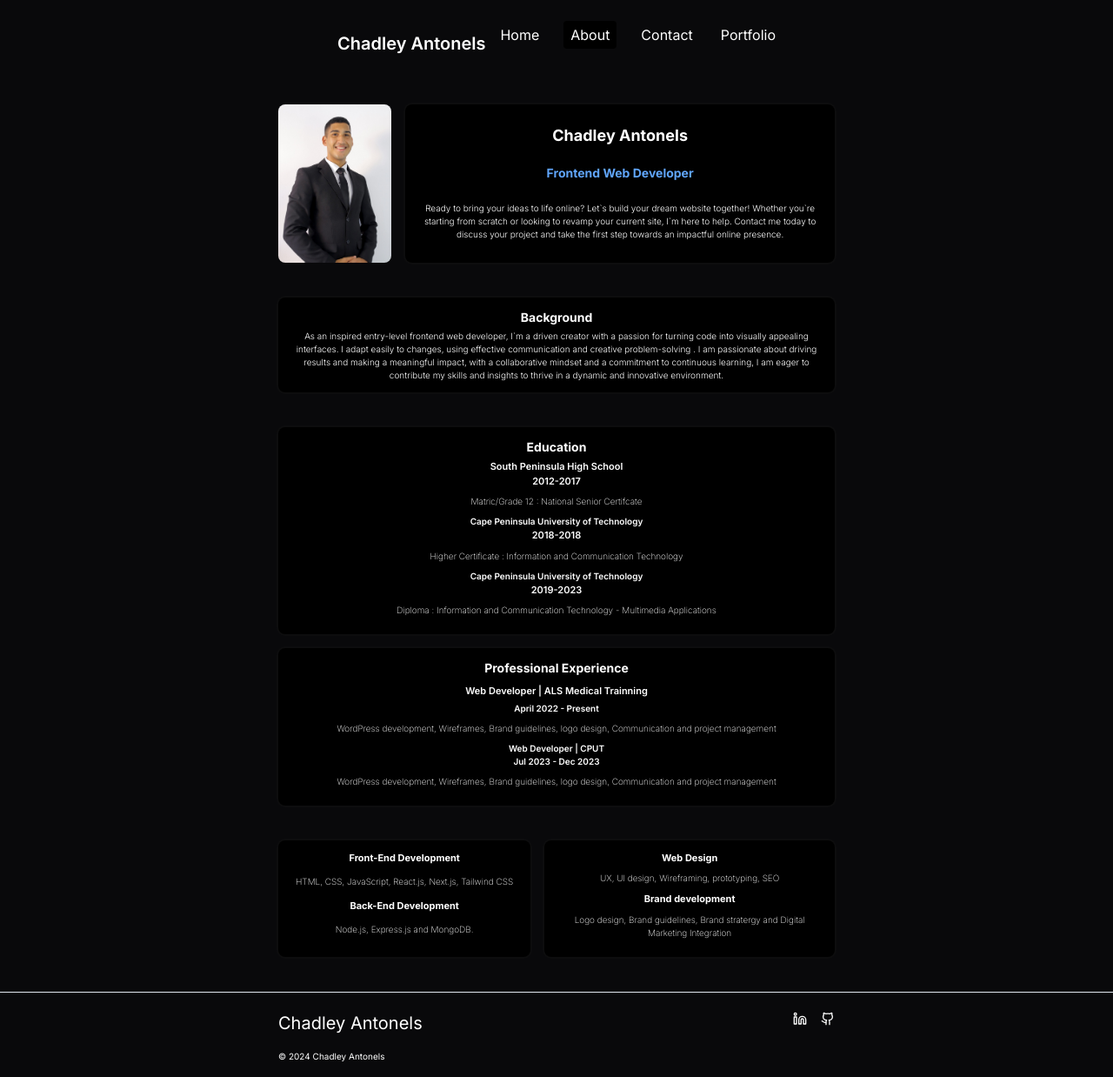
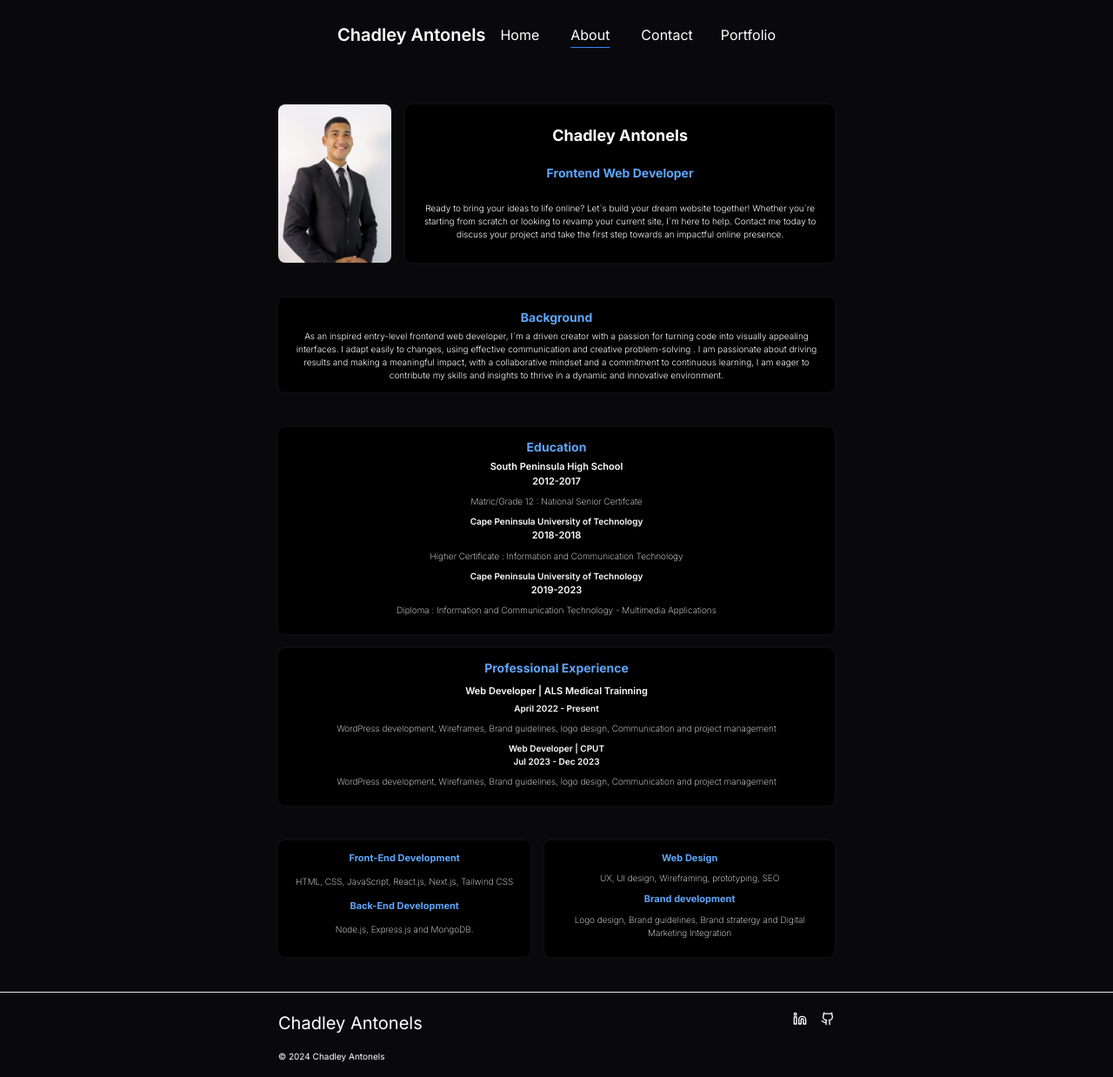
Before and after one commit to ChadleyAntonels1/CA-website-portfolio-Next.js, a Next.js app: page /about in a window 1280 px wide. Shown: the whole page at 87% size. Built offline with nearby package versions, Linux system fonts and the light colour scheme.

Commit message:
minor updates

```diff
--- a/src/app/about/page.jsx
+++ b/src/app/about/page.jsx
@@ -51,7 +51,7 @@ const Aboutpage = () => {
             <div className=" gap-4 rounded-lg h-auto w-[12rem] sm:w-[27rem] md:w-[30rem] lg:w-[37rem] xl:w-[40rem] grid grid-col-4 ">
 
             <div className=" bg-black ring-zinc-900 ring-2 ring-opacity-25 rounded-lg h-auto grid items-center col-start- row-start-2 col-span-4 sm:col-span-3 sm:row-start-1 p-3">
-              <h1 className=' text-[14px] font-bold mb-1'>Background</h1>
+              <h1 className=' text-[14px] text-blue-400 font-bold mb-1'>Background</h1>
               <p className=' text-[10px] font-light'>
                 As an inspired entry-level frontend web developer, I`m a driven creator with a passion for turning code into visually appealing interfaces.
                 I adapt easily to changes, using effective communication and creative problem-solving .
@@ -70,7 +70,7 @@ const Aboutpage = () => {
                                 className="mb-10 grid gap-6 justify-center items-center text-center ">
                  <div className=" gap-4 rounded-lg h-auto w-[12rem] sm:w-[27rem] md:w-[30rem] lg:w-[37rem] xl:w-[40rem] grid grid-col-4 ">
                   <div className=" bg-black ring-zinc-900 ring-2 ring-opacity-25 rounded-lg h-auto grid items-center justify-items-center col-start- row-start-1 col-span-4 p-3">
-                    <h1 className=' text-[14px] font-bold mb-1'>Education</h1>
+                    <h1 className=' text-[14px] text-blue-400 font-bold mb-1'>Education</h1>
                     <h1 className='text-[11px] font-semibold'>South Peninsula High School </h1>
                     <h1 className='text-[11px] font-semibold '> 2012-2017</h1>
                     <p className=' text-[10px] font-extralight p-2'>Matric/Grade 12 : National Senior Certifcate</p>
@@ -86,7 +86,7 @@ const Aboutpage = () => {
 
 {/* experiences */}
                  <div className=" bg-black ring-zinc-900 ring-2 ring-opacity-25 rounded-lg h-auto grid items-center col-start- row-start-2 col-span-4 p-3">
-                    <h1 className=' text-[14px] font-bold mb-1'>Professional Experience</h1>
+                    <h1 className=' text-[14px] text-blue-400 font-bold mb-1'>Professional Experience</h1>
                     <h1 className='text-[11px] font-semibold p-1 '>Web Developer | ALS Medical Trainning </h1>
                     <h1 className='text-[10px] font-semibold '>April 2022 - Present</h1>
                     <p className=' text-[10px] font-extralight p-2'>WordPress development, Wireframes, Brand guidelines, logo design, Communication and project management</p>
@@ -109,16 +109,16 @@ const Aboutpage = () => {
 
 
                   <div className=" bg-black ring-zinc-900 ring-2 ring-opacity-25 rounded-lg h-auto grid row-start-1 col-span-4 sm:col-span-2 sm:col-start-1 p-3 ">
-                        <h1 className=' text-[11px] font-bold '>Front-End Development</h1>
+                        <h1 className=' text-[11px] text-blue-400 font-bold '>Front-End Development</h1>
                    <p className=' text-[10px] font-extralight p-2'>HTML, CSS, JavaScript, React.js, Next.js, Tailwind CSS</p>
-                   <h1 className=' text-[11px] font-bold  '>Back-End Development</h1>
+                   <h1 className=' text-[11px] text-blue-400 font-bold  '>Back-End Development</h1>
                    <p className=' text-[10px] font-extralight p-2'>Node.js, Express.js and MongoDB.</p>
                  </div>
 
                  <div className=" bg-black ring-zinc-900 ring-2 ring-opacity-25 rounded-lg h-auto grid row-start-2 col-span-4 sm:col-span-2 sm:row-start-1 p-3 ">
-                 <h1 className=' text-[11px] font-bold '>Web Design</h1>
+                 <h1 className=' text-[11px] text-blue-400 font-bold  '>Web Design</h1>
                   <p className=' text-[10px] font-extralight p-2'> UX, UI design, Wireframing, prototyping, SEO</p>
-                  <h1 className=' text-[11px] font-bold '>Brand development</h1>
+                  <h1 className=' text-[11px] text-blue-400 font-bold '>Brand development</h1>
                   <p className=' text-[10px] font-extralight p-2'>Logo design, Brand guidelines, Brand stratergy and Digital Marketing Integration </p>
                  </div>
 
--- a/src/app/components/navLink.jsx
+++ b/src/app/components/navLink.jsx
@@ -12,7 +12,7 @@ const NavLink = ({link}) => {
   console.log(pathName)
 
   return (
-    <Link className={` rounded p-1 ${pathName === link.url && 'px-2 bg-black text-white text-md'}`} href={link.url}>{link.title}</Link>
+    <Link className={` rounded p-1 ${pathName === link.url && 'px-2 underline underline-offset-8 decoration-blue-500 text-white text-md'}`} href={link.url}>{link.title}</Link>
   )
 }
 
--- a/src/app/components/navbar.jsx
+++ b/src/app/components/navbar.jsx
@@ -74,7 +74,7 @@ const Navbar = () => {
         {/* LOGO */}
         <div className=' lg:flex justify-start'>
             <Link href='/' className='p-1 text-white font-semibold flex items-center justify-center'>
-                <div className='text-[20px] pt-5'>Chadley Antonels</div>
+                <div className='text-[20px]'>Chadley Antonels</div>
             </Link>
         </div>
         {/* NAVIGATION LINKS */}
@@ -85,7 +85,7 @@ const Navbar = () => {
         </div>
 
         {/* RESPONSIVE MENU */}
-        <div className='md:hidden'>
+        <div className='md:hidden '>
         {/* button MENU */}
         <button className='w-10 h-8 flex flex-col justify-between z-50 relative' onClick={(()=>setOpen((!open)))}>
             <motion.div variants={topVarients}
@@ -104,9 +104,11 @@ const Navbar = () => {
         </button>
         {/* Menu List */}
         { open && (
-            <div id='nav' className='absolute top-0 left-0 w-screen h-screen bg-black text-white flex flex-col items-center justify-center gap-8 text-4xl'>
+            <div id='nav' className='absolute z-10 top-0 left-0 w-screen h-screen bg-black text-white flex flex-col items-center justify-center gap-8 text-4xl'>
                 {links.map(link=>(
-                    <Link onClick={()=> setOpen(false)} href={link.url} key={link.title}>{link.title}</Link>
+                    <Link onClick={()=> setOpen(false)} href={link.url} key={link.title}>
+                        <NavLink link={link} key={link.title}/>
+                    </Link>
                 ))}
             </div>
                   )}
--- a/src/app/page.jsx
+++ b/src/app/page.jsx
@@ -42,7 +42,7 @@ const Homepage = () => {
 
   return  <div className="">
 {/* spline animation */}
-            <div >
+            <div className=''>
             <Spline scene="https://prod.spline.design/Y0HqeaPUaViMHRdq/scene.splinecode" />
 
 
@@ -91,21 +91,23 @@ const Homepage = () => {
                   </div>
 
                  <div className=" bg-black ring-zinc-900 ring-2 ring-opacity-25 rounded-lg h-auto grid justify-center col-start-1 row-start-2 col-span-2 p-3 ">
-                    <Image src='/Untitledas.png' alt="" width={100} height={1000}  className="w-fill h-fill rounded-lg"/>
+                    <a target='_blank' href="https://expensetracker-chadleyantonels1s-projects.vercel.app/">
+                        <Image src='/Untitledas.png' alt="" width={100} height={1000}  className="w-fill h-fill rounded-lg"/>
+                    </a>
                  </div>
 
                  <div className="  bg-black ring-zinc-900 ring-2 ring-opacity-25 rounded-lg h-auto grid justify-center col-start-3 row-start-2 col-span-2 p-3  ">
                  <Image src='/Untitledas.png' alt="" width={100} height={100}  className="w-fill h-fill rounded-lg"/>
                  </div>
 
-                 <div className=" bg-black ring-zinc-900 ring-2 ring-opacity-25 rounded-lg h-auto justify-center grid row-start-3 col-span-4 p-3 ">
+                 <div className=" bg-black ring-zinc-900 ring-2 ring-opacity-25 rounded-lg h-auto justify-center grid row-start-3 col-span-4 p-3 sm:p-10">
                  <Carousel className=" "
                            plugins={[plugin.current]}
                             >
-                     <CarouselContent>
+                     <CarouselContent >
                         <CarouselItem >
                           <a target='_blank' href="https://next14-starter-two.vercel.app/">
-                            <Image src='/UntitledSCREENBLOG (3).png' alt="" width={400} height={100}  className="w-fill h-fill rounded-lg"/>
+                            <Image src='/UntitledSCREENBLOG (3).png' alt="" width={400} height={100}  className="w-fill h-fill rounded-lg "/>
                           </a>
                         </CarouselItem>
                         <CarouselItem >
@@ -152,7 +154,7 @@ const Homepage = () => {
                   </div>
 
                   <div className=" bg-black ring-zinc-900 ring-2 ring-opacity-25 rounded-lg h-auto grid col-start-1 row-start-2 col-span-2 p-3">
-                        <p className=" text-white font-regular text-start text-[10px] mb-3">
+                        <p className=" text-white font-regular text-start text-[10px] mb-7">
                         Open the Door to Possibilities, Reach Out and Let`s Collaborate on Your Vision!
                         </p>
                         <div className="h-auto grid justify-items-start ">
--- a/src/app/portfolio/page.jsx
+++ b/src/app/portfolio/page.jsx
@@ -19,7 +19,8 @@ const Portfoliopage = () => {
   )
 
   return (
-    <div className=" flex flex-col items-center px-4 sm:px-8 md:px-12 lg:px-20 xl:px-36 mt-10">
+    <div>
+    <div className=" grid gap-6 justify-items-center items-center text-center ">
                  <div className=" text-center gap-4 rounded-lg h-auto w-[12rem] sm:w-[27rem] md:w-[30rem] lg:w-[37rem] xl:w-[40rem] grid grid-col-4">
                   <div className=" h-auto grid row-start-1 col-span-4 p-3 sm:p-10">
                     <h1 className=" text-white font-extrabold text-[12px] p-3">
@@ -37,8 +38,11 @@ const Portfoliopage = () => {
 
 
                  </div>
+              </div>
 
-                 <div className=" gap-4 rounded-lg h-auto w-[12rem] sm:w-[27rem] md:w-[30rem] lg:w-[37rem] xl:w-[40rem] grid grid-col-4">
+              <div className=" grid gap-6 justify-items-center items-center text-center ">
+
+              <div className=" gap-4 rounded-lg h-auto w-[12rem] sm:w-[27rem] md:w-[30rem] lg:w-[37rem] xl:w-[40rem] grid grid-col-4">
 
 
                  <div className=" bg-black ring-zinc-900 ring-2 ring-opacity-25 rounded-lg h-auto grid justify-center col-start-1 row-start-2 col-span-2 p-3 ">
@@ -50,7 +54,11 @@ const Portfoliopage = () => {
                  </div>
 
                  </div>
+                 </div>
 
+
+
+                 <div className=" grid gap-6 justify-items-center items-center text-center">
                  <div className=" text-center gap-4 mt-4 rounded-lg w-[12rem] sm:w-[27rem] md:w-[30rem] lg:w-[37rem] xl:w-[40rem] grid grid-col-4 justify-center">
 
                  <div className="bg-black ring-zinc-900 ring-2 ring-opacity-25 rounded-lg grid row-start-1 col-span-4 p-3 sm:p-10">
@@ -58,7 +66,7 @@ const Portfoliopage = () => {
                  <Carousel className=" "
                            plugins={[plugin.current]}
                             >
-                    <CarouselContent>
+                    <CarouselContent className=''>
                         <CarouselItem >
                           <a target='_blank' href="https://next14-starter-two.vercel.app/">
                             <Image src='/UntitledSCREENBLOG (3).png' alt="" width={400} height={100}  className="w-fill h-fill rounded-lg"/>
@@ -90,11 +98,11 @@ const Portfoliopage = () => {
                   </Carousel>
                   </div>
                   </div>
+              </div>
+              </div>
 
 
 
-
-    </div>
   )
 }
 
--- a/src/components/ui/carousel.jsx
+++ b/src/components/ui/carousel.jsx
@@ -141,7 +141,7 @@ const CarouselItem = React.forwardRef(({ className, ...props }, ref) => {
       role="group"
       aria-roledescription="slide"
       className={cn(
-        "min-w-0 shrink-0 grow-0 basis-full justify-center flex",
+        "min-w-0 shrink-0 grow-0 basis-full justify-center flex ",
         orientation === "horizontal" ? "pl-4" : "pt-4",
         className
       )}
```
